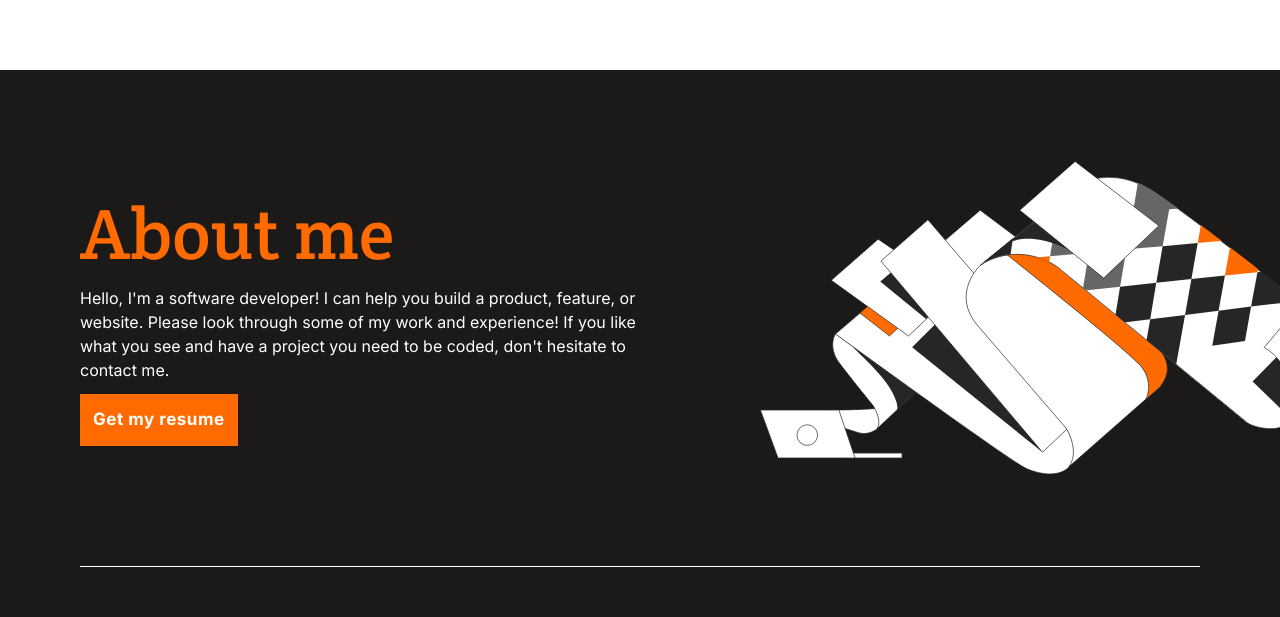
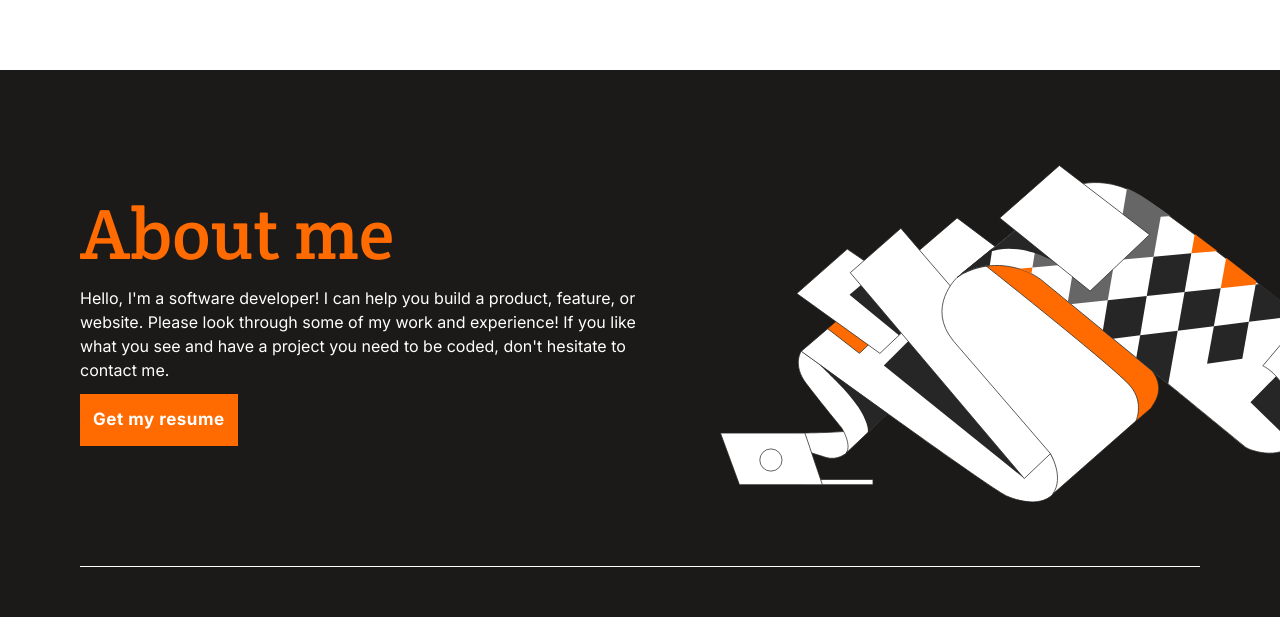
Before and after one commit to dicodiaz/portfolio, a React (Vite) app: page / in a window 1280 px wide. Shown: the part 1826-2443 px from the top of the page. Built offline with nearby package versions, Linux system fonts and the light colour scheme.

Commit message:
Fix headline, about_me and skills sections styles

```diff
--- a/src/sections/Skills.tsx
+++ b/src/sections/Skills.tsx
@@ -25,13 +25,10 @@
                 transition={{ duration: 1, delay: isDesktop ? 0.5 * index : 0 }}
                 viewport={{ once: true }}
               >
-                <Row
-                  xs="auto"
-                  className="justify-content-center justify-content-md-start align-items-center mb-4"
-                >
-                  <Bullet className="text-primary me-2" />
-                  <h4 className="font-roboto fs-h4 mb-0">{title}</h4>
-                </Row>
+                <h4 className="d-flex align-items-center justify-content-center justify-content-md-start mb-4">
+                  <Bullet className="text-primary fs-6 me-2" />
+                  <span className="font-roboto fs-h4">{title}</span>
+                </h4>
                 <Row xs={1}>
                   {names.map((name) => (
                     <Col key={name} className="fs-h6">
--- a/src/styles/about_me.scss
+++ b/src/styles/about_me.scss
@@ -14,11 +14,17 @@
 
 @media screen and (min-width: 768px) {
   #about_me {
-    background: url('../assets/bg_about_desktop.svg') right center no-repeat;
-    background-size: 32.5rem;
+    background: url('../assets/bg_about_desktop.svg') top 60% right no-repeat;
+    background-size: 30rem;
   }
 
   .pe-md-6 {
     padding-right: 4rem !important;
   }
 }
+
+@media screen and (min-width: 992px) {
+  #about_me {
+    background-size: 35rem;
+  }
+}
--- a/src/styles/headline.scss
+++ b/src/styles/headline.scss
@@ -4,8 +4,14 @@
 
 @media screen and (min-width: 768px) {
   #headline {
-    background: url('../assets/bg_headline_desktop.svg') right top no-repeat;
+    background: url('../assets/bg_headline_desktop.svg') top right -8rem no-repeat;
     background-size: contain;
+  }
+}
+
+@media screen and (min-width: 992px) {
+  #headline {
+    background-position: top right -4rem;
   }
 }
 
```
